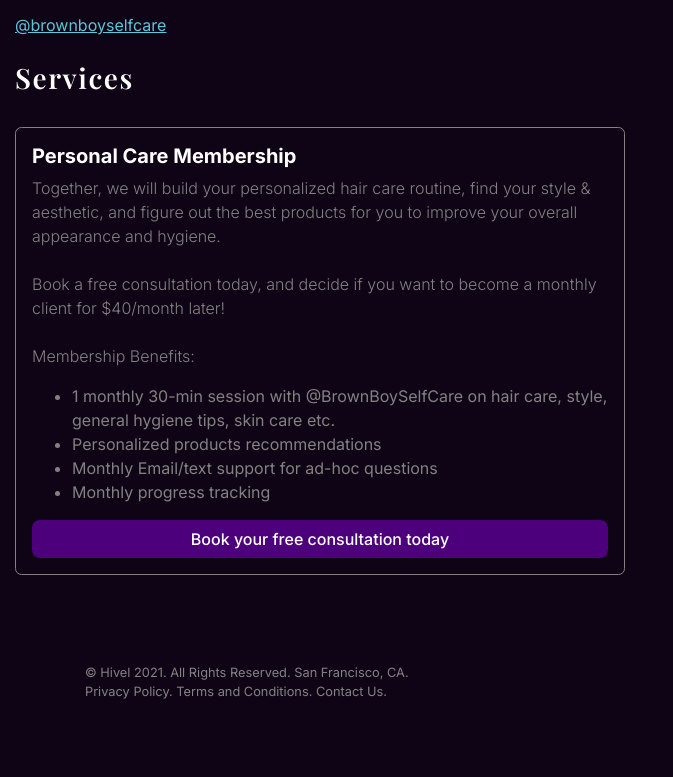
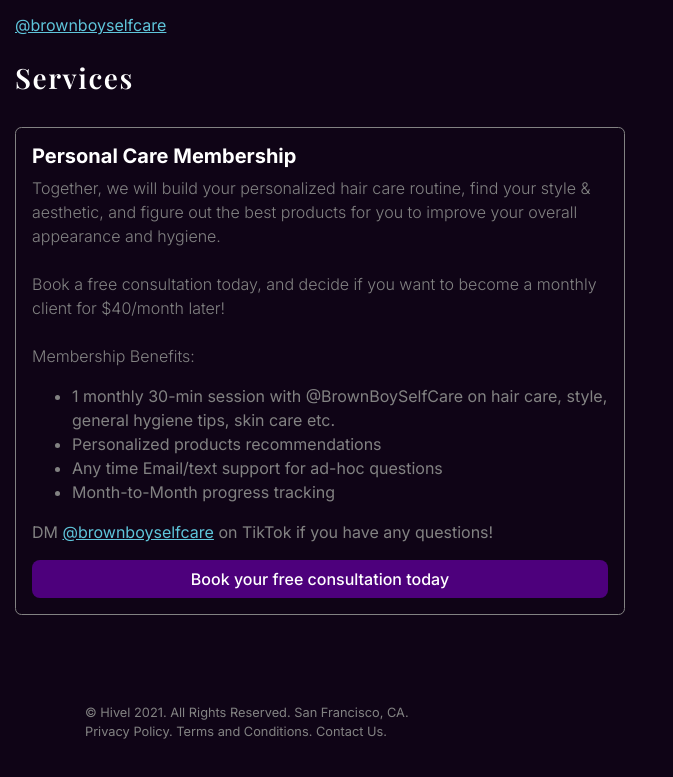
Before and after one commit to mayankmmmx/hivel-landing-page, a plain HTML site: page brownboyselfcare.html in a window 1280 px wide. Shown: the part 507-1284 px from the top of the page, without its empty margins (0-673 px from the left). Drawn offline with nearby package versions, Linux system fonts and the light colour scheme; a script that the page names is missing; a web font is replaced by a local one.

Commit message:
updated landing page

```diff
--- a/brownboyselfcare.html
+++ b/brownboyselfcare.html
@@ -65,11 +65,12 @@
                     <ul>
                         <li>1 monthly 30-min session with @BrownBoySelfCare on hair care, style, general hygiene tips, skin care etc.</li>
                         <li>Personalized products recommendations</li>
-                        <li>Monthly Email/text support for ad-hoc questions</li>
-                        <li>Monthly progress tracking</li>
+                        <li>Any time Email/text support for ad-hoc questions</li>
+                        <li>Month-to-Month progress tracking</li>
                     </ul>
+                    DM  <a href="https://tiktok.com/@brownboyselfcare" target="_blank" class="social-link">@brownboyselfcare</a> on TikTok if you have any questions!
                 </p>
-                <a href="https://calendly.com/hivel/hair-consultation"><button type="button" class="btn btn-book" id="mayank-chkout-routine-async">Book your free consultation today</button></a>
+                <a href="https://vaqo4wvihck.typeform.com/to/TkRkrFYE"><button type="button" class="btn btn-book" id="mayank-chkout-routine-async">Book your free consultation today</button></a>
             </div>
             <br />
         </div>
```
